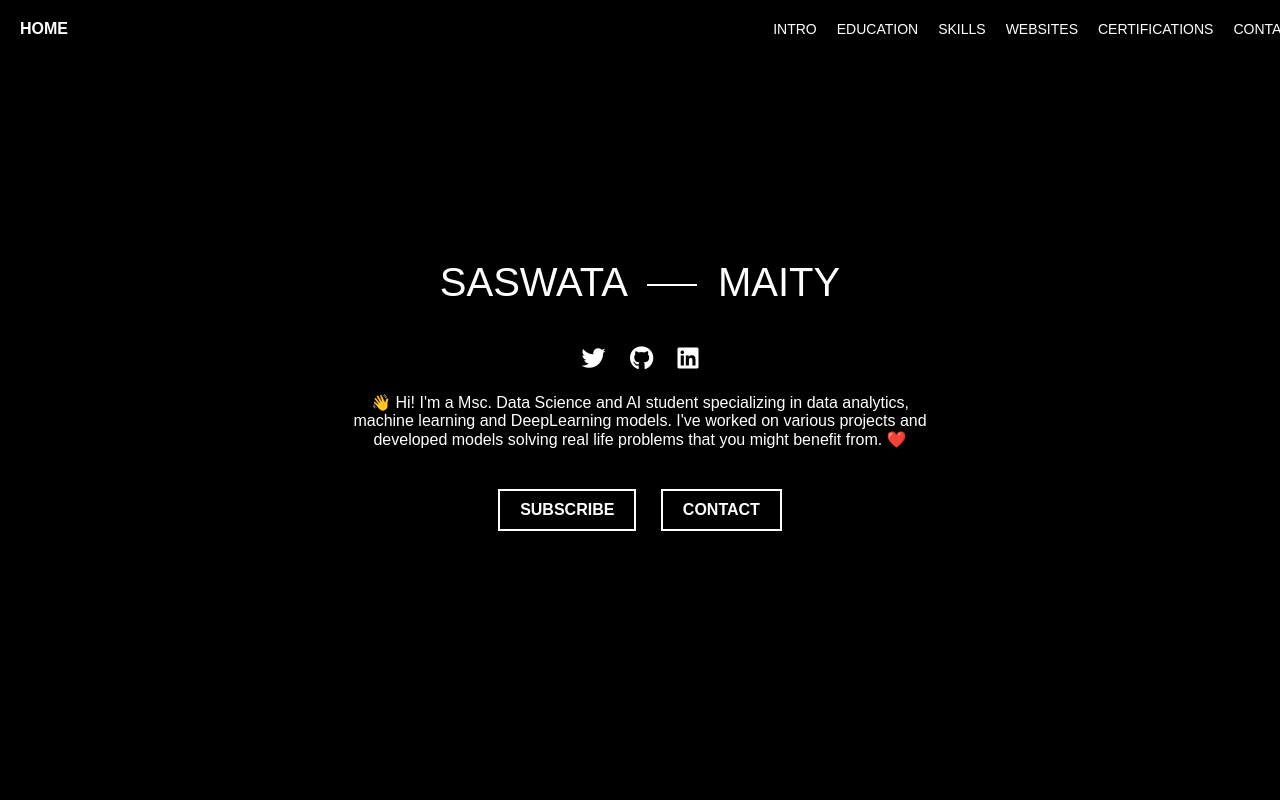
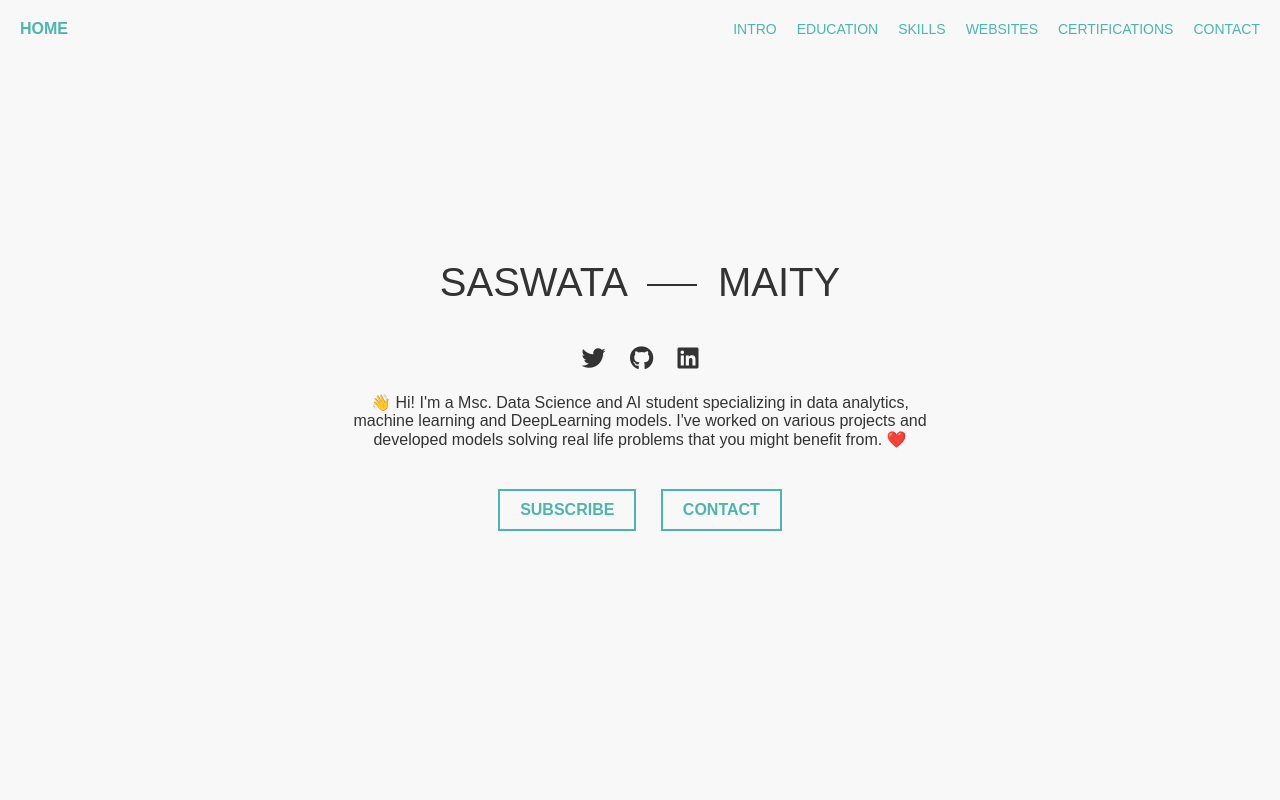
Before and after one commit to Saswata-Maity/portfolio, a plain HTML site: page index.html in a window 1280 px wide. Shown: the top 800 px of the page. Drawn offline with nearby package versions, Linux system fonts and the light colour scheme.

Commit message:
Update styles.css

```diff
--- a/styles.css
+++ b/styles.css
@@ -1,18 +1,11 @@
-/* Define CSS variables for the black and white theme */
-:root {
-  --bg-color: #000;
-  --text-color: #fff;
-  --accent-color: #fff;
-  --hover-color: #ccc;
-}
-
-/* Base styles */
+/* Base styles for a light theme */
 html, body {
   margin: 0;
   padding: 0;
-  font-family: Arial, sans-serif;
-  background-color: var(--bg-color);
-  color: var(--text-color);
+  font-family: 'Arial', sans-serif;
+  background-color: #f8f8f8;
+  color: #333;
+  height: 100%;
 }
 
 /* Particles container */
@@ -20,7 +13,7 @@ html, body {
   position: fixed;
   width: 100%;
   height: 100%;
-  background-color: var(--bg-color);
+  background-color: #f8f8f8;
   z-index: -1;
   top: 0;
   left: 0;
@@ -34,12 +27,13 @@ header {
   align-items: center;
   position: fixed;
   width: 100%;
-  background-color: rgba(0, 0, 0, 0.9);
+  background-color: rgba(248, 248, 248, 0.9);
+  box-sizing: border-box;
   z-index: 1000;
 }
 
 .home-link {
-  color: var(--accent-color);
+  color: #4db6ac;
   text-decoration: none;
   font-weight: bold;
 }
@@ -53,7 +47,7 @@ nav ul {
 }
 
 nav ul li a {
-  color: var(--accent-color);
+  color: #4db6ac;
   text-decoration: none;
   text-transform: uppercase;
   font-size: 14px;
@@ -61,7 +55,7 @@ nav ul li a {
 }
 
 nav ul li a:hover {
-  color: var(--hover-color);
+  color: black;
   text-decoration: underline;
 }
 
@@ -89,19 +83,17 @@ section {
   display: inline-block;
   width: 50px;
   height: 2px;
-  background-color: var(--accent-color);
+  background-color: #333;
   vertical-align: middle;
   margin: 0 10px;
 }
 
-.social-icons,
-.social-icons-footer {
+.social-icons {
   margin: 20px 0;
 }
 
-.social-icons a,
-.social-icons-footer a {
-  color: var(--accent-color);
+.social-icons a {
+  color: #333;
   font-size: 24px;
   margin: 0 10px;
   text-decoration: none;
@@ -116,16 +108,16 @@ section {
   display: inline-block;
   padding: 10px 20px;
   margin: 10px;
-  border: 2px solid var(--accent-color);
-  color: var(--accent-color);
+  border: 2px solid #4db6ac;
+  color: #4db6ac;
   text-decoration: none;
   font-weight: bold;
   transition: all 0.3s ease;
 }
 
 .btn:hover {
-  background-color: var(--accent-color);
-  color: var(--bg-color);
+  background-color: #4db6ac;
+  color: white;
 }
 
 /* Grid layouts */
@@ -138,11 +130,10 @@ section {
 }
 
 .website-item, .cert-item {
-  background: var(--bg-color);
-  color: var(--text-color);
+  background: white;
   padding: 20px;
   border-radius: 5px;
-  box-shadow: 0 2px 5px rgba(255,255,255,0.1);
+  box-shadow: 0 2px 5px rgba(0,0,0,0.1);
 }
 
 /* Map styling */
@@ -162,14 +153,21 @@ section {
 
 /* Footer */
 .footer {
-  background-color: rgba(0, 0, 0, 0.9);
+  background-color: #f8f8f8;
   padding: 20px;
   text-align: center;
-  border-top: 1px solid #333;
+  border-top: 1px solid #e0e0e0;
+}
+
+.social-icons-footer a {
+  color: #333;
+  font-size: 20px;
+  margin: 0 10px;
+  text-decoration: none;
 }
 
 .footer-text {
   font-size: 14px;
-  color: var(--text-color);
+  color: #666;
   margin-top: 10px;
 }
```
